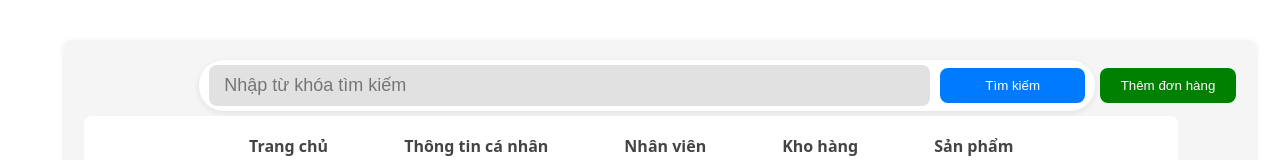
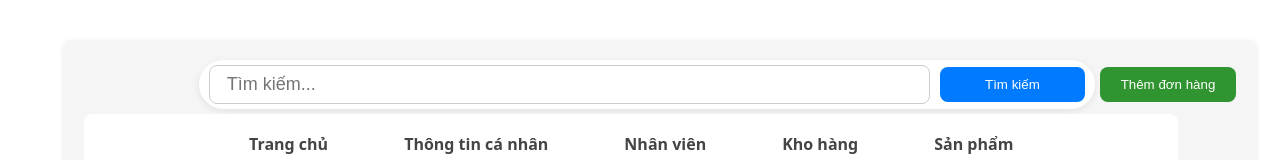
Before and after one commit to TuongNguyen13/BookStore_Project, a React (Vite) app in the folder FrontEnd/src/: page /order in a window 1280 px wide. Shown: the top 160 px of the page. Built offline with nearby package versions, Linux system fonts and the light colour scheme; no server answers.

Commit message:
nay chỉ làm tới đây thôi

```diff
--- a/FrontEnd/src/src/Components/order.tsx
+++ b/FrontEnd/src/src/Components/order.tsx
@@ -66,7 +66,7 @@ function Order() {
         <div className='search-wrapper'>
           <div className="search-container">
             <input type="text"
-             placeholder="Nhập từ khóa tìm kiếm"
+             placeholder=" Tìm kiếm..."
              value={searchTerm}
              onChange={(e)=> setSearchTerm(e.target.value)}/>
             <button >Tìm kiếm</button>
--- a/FrontEnd/src/src/styles/order.css
+++ b/FrontEnd/src/src/styles/order.css
@@ -39,12 +39,13 @@ body{
 .search-container input {
     border: none;
     outline: none;
-    padding: 10px 15px;
+    padding: 8px 12px;
     font-size: 18px;
     border-radius: 8px;
     width: 100%;
-    background: rgba(109, 107, 107, 0.2);
+    background: white;
     color: black;
+    border : 1px solid #ccc;
 }
 
 .search-container button {
@@ -64,12 +65,11 @@ body{
 .add-order{
     margin-left: 5px;
     border: none;
-    background: green;
+    background: rgb(48, 148, 48);
     color: white;
     padding: 10px 15px;
     border-radius: 8px;
     cursor: pointer;
-    transition: 0.3s;
     align-items: center;
     text-align: center;
     width: 15%;
```
Also changed, not shown: 1 other file (tests, documents, lock files or other folders).
